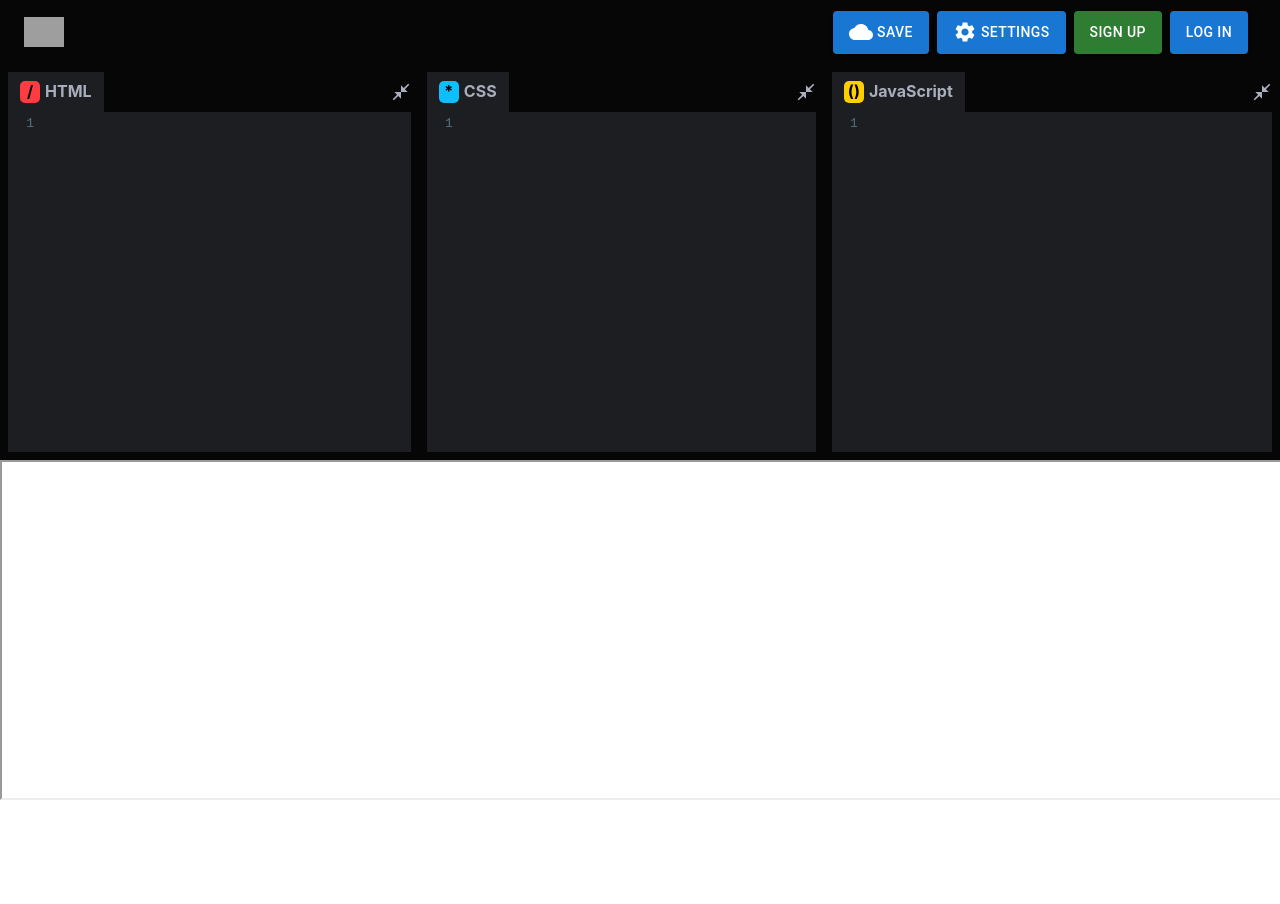
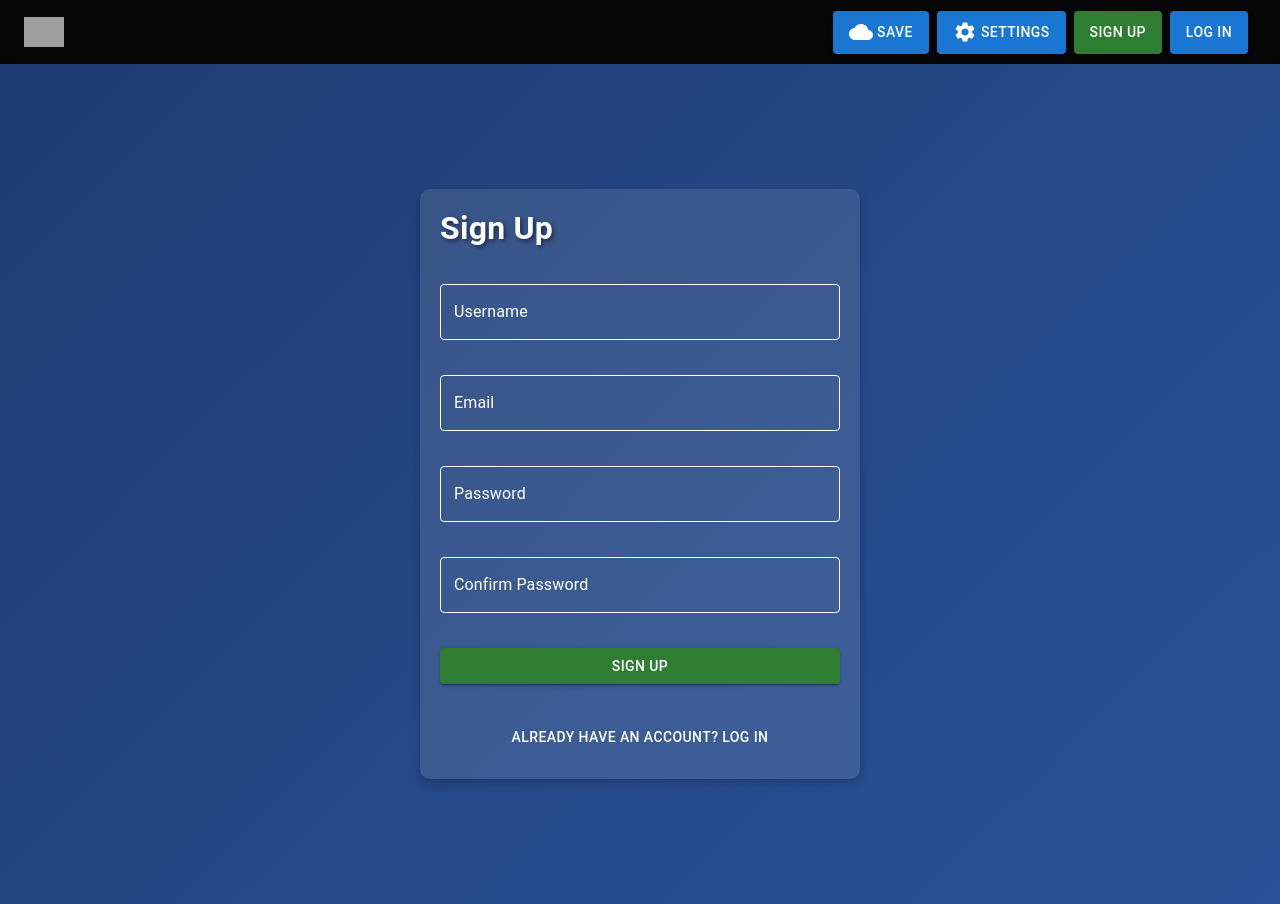
Before and after one commit to reyazul007/first-project, a React (Create React App) app in the folder codepen/: page /signup in a window 1280 px wide. Before the commit the page ends 800 px from the top, so only its background shows below. Built offline with nearby package versions, Linux system fonts and the light colour scheme; grey boxes are pictures that could not be loaded.

Commit message:
login and sign up added

```diff
--- a/codepen/src/App.js
+++ b/codepen/src/App.js
@@ -1,13 +1,23 @@
-//components
-import Home from './components/Home';
-import Dataprovider from './context/DataProvider';
-
+import React from 'react';
+import { BrowserRouter as Router, Routes, Route } from "react-router-dom";
+import { CodeProvider } from './context/CodeContext';
+import Header from "./components/Header";
+import Code from "./components/Code";
+import Login from "./components/Login";
+import SignUp from "./components/Signup";
 
 function App() {
   return (
-    <Dataprovider>
-    <Home/>
-    </Dataprovider>
+    <CodeProvider>
+      <Router>
+        <Header />
+        <Routes>
+          <Route path="/" element={<Code />} />
+          <Route path="/login" element={<Login />} />
+          <Route path="/signup" element={<SignUp />} />
+        </Routes>
+      </Router>
+    </CodeProvider>
   );
 }
 
--- a/codepen/src/components/Code.jsx
+++ b/codepen/src/components/Code.jsx
@@ -1,7 +1,7 @@
-import { useContext } from "react";
+import React, { useContext } from 'react';
 import Editor from "./Editor";
 import { Box, styled } from "@mui/material";
-import { DataContext } from "../context/DataProvider";
+import { CodeContext } from '../context/CodeContext';
 
 const Container = styled(Box)`
   display: flex;
@@ -13,7 +13,8 @@ const Container = styled(Box)`
 `;
 
 const Code = () => {
-  const { html, setHtml, css, setCss, js, setJs } = useContext(DataContext);
+  const { html, setHtml, css, setCss, js, setJs } = useContext(CodeContext);
+
   return (
     <Container>
       <Editor
--- a/codepen/src/components/Header.jsx
+++ b/codepen/src/components/Header.jsx
@@ -1,6 +1,7 @@
 import { AppBar, Toolbar, styled, Button } from "@mui/material";
-import CloudIcon from '@mui/icons-material/Cloud';
-import SettingsIcon from '@mui/icons-material/Settings';
+import CloudIcon from "@mui/icons-material/Cloud";
+import SettingsIcon from "@mui/icons-material/Settings";
+import { useNavigate } from "react-router-dom";
 
 const Container = styled(AppBar)`
   background: #060606;
@@ -10,14 +11,14 @@ const Container = styled(AppBar)`
   }
 `;
 
-const Logo = styled('img')`
+const Logo = styled("img")`
   width: 40px;
   @media (max-width: 768px) {
     width: 30px;
   }
 `;
 
-const ButtonContainer = styled('div')`
+const ButtonContainer = styled("div")`
   display: flex;
   @media (max-width: 768px) {
     flex-direction: column;
@@ -37,18 +38,29 @@ const ResponsiveButton = styled(Button)`
 `;
 
 const Header = () => {
-  const logo =
-    "https://blog.codepen.io/wp-content/uploads/2023/09/logo-white.png";
+  const navigate = useNavigate();
+
   return (
     <>
       <Container position="static">
         <Toolbar style={{ justifyContent: "space-between" }}>
-          <Logo src={logo} alt="logo" /><ButtonContainer>
+          <Logo
+            src="https://blog.codepen.io/wp-content/uploads/2023/09/logo-white.png"
+            alt="logo"
+          />
+          <ButtonContainer>
             <ResponsiveButton variant="contained" color="primary">
-              <CloudIcon style={{ marginRight: "4px" }} /> Save</ResponsiveButton>
-            <ResponsiveButton variant="contained" color="primary"><SettingsIcon style={{ marginRight: "4px" }} /> Settings</ResponsiveButton>
-            <ResponsiveButton variant="contained" color="success"> Sign up</ResponsiveButton>
-            <ResponsiveButton variant="contained" color="primary"> Log in</ResponsiveButton>
+              <CloudIcon style={{ marginRight: "4px" }} /> Save
+            </ResponsiveButton>
+            <ResponsiveButton variant="contained" color="primary">
+              <SettingsIcon style={{ marginRight: "4px" }} /> Settings
+            </ResponsiveButton>
+            <ResponsiveButton variant="contained" color="success" onClick={() => navigate("/signup")}>
+              Sign up
+            </ResponsiveButton>
+            <ResponsiveButton variant="contained" color="primary" onClick={() => navigate("/login")}>
+              Log in
+            </ResponsiveButton>
           </ButtonContainer>
         </Toolbar>
       </Container>
--- /dev/null
+++ b/codepen/src/components/Login.jsx
@@ -0,0 +1,106 @@
+import { Box, Button, TextField, Typography, styled } from "@mui/material";
+import { useNavigate } from "react-router-dom";
+
+const Container = styled(Box)`
+  display: flex;
+  flex-direction: column;
+  align-items: center;
+  justify-content: center;
+  height: 100vh;
+  background: linear-gradient(135deg, #1e3c72 0%, #2a5298 100%);
+  color: white;
+  padding: 20px;
+  box-shadow: 0 4px 8px rgba(0, 0, 0, 0.2);
+`;
+
+const Form = styled(Box)`
+  display: flex;
+  flex-direction: column;
+  gap: 35px;
+  width: 400px; /* Adjusted to medium size */
+  height:500px; /* Increased height */
+  background: rgba(255, 255, 255, 0.1);
+  padding: 20px;
+  border-radius: 10px;
+  box-shadow: 0 4px 8px rgba(0, 0, 0, 0.2);
+`;
+
+const StyledTextField = styled(TextField)`
+  & .MuiOutlinedInput-root {
+    & fieldset {
+      border-color: white;
+    }
+    &:hover fieldset {
+      border-color: #ffeb3b;
+    }
+    &.Mui-focused fieldset {
+      border-color: #ffeb3b;
+    }
+    & input {
+      color: white;
+    }
+  }
+  & .MuiInputLabel-root {
+    color: white;
+  }
+  & .MuiInputLabel-root.Mui-focused {
+    color:white;
+  }
+`;
+
+const StyledButton = styled(Button)`
+  &.MuiButton-containedPrimary {
+    background-color: #ffeb3b;
+    color: black;
+    &:hover {
+      background-color: #fdd835;
+    }
+  }
+  &.MuiButton-textSecondary {
+    color: #ffeb3b;
+    &:hover {
+      background-color: rgba(255, 235, 59, 0.1);
+    }
+  }
+`;
+
+const StyledTypography = styled(Typography)`
+  font-family: 'Roboto', times roman ;
+  font-weight: bold;
+  font-size: 2rem;
+  color:white;
+  text-shadow: 2px 2px 4px rgba(0, 0, 0, 0.5);
+`;
+
+const Login = () => {
+  const navigate = useNavigate();
+
+  const handleLogin = () => {
+    // Add login logic here (e.g., authentication)
+    alert("Login successful! Welcome back.");
+  };
+
+  return (
+    <Container>
+      <Form>
+        <StyledTypography variant="h4" align="left">Log In</StyledTypography>
+        <StyledTextField variant="outlined" label="Email" type="email" fullWidth />
+        <StyledTextField variant="outlined" label="Password" type="password" fullWidth />
+        <Typography variant="body2" align="right" color="white" style={{ cursor: 'pointer' }} onClick={() => alert('Forgot Password functionality to be implemented!')}>
+          Forgot Password?
+        </Typography>
+        <StyledButton variant="contained" color="success" onClick={handleLogin}>
+          Log In
+        </StyledButton>
+        <Button variant="body2" align="left" color="white" onClick={() => navigate("/signup")}>
+        Don't have an account? Sign up
+        </Button>
+        <StyledButton variant="text" color="secondary" onClick={() => navigate("/")}>
+          Back to Home
+        </StyledButton>
+      </Form>
+    </Container>
+  );
+};
+
+export default Login;
--- /dev/null
+++ b/codepen/src/components/Signup.jsx
@@ -0,0 +1,130 @@
+import { useState } from "react";
+import { Box, Button, TextField, Typography, styled } from "@mui/material";
+import { useNavigate } from "react-router-dom";
+
+const Container = styled(Box)`
+  display: flex;
+  flex-direction: column;
+  align-items: center;
+  justify-content: center;
+  height: 100vh;
+  background: linear-gradient(135deg, #1e3c72 0%, #2a5298 100%);
+  color: white;
+  padding: 20px;
+  box-shadow: 0 4px 8px rgba(0, 0, 0, 0.2);
+`;
+
+const Form = styled(Box)`
+   display: flex;
+  flex-direction: column;
+  gap: 35px;
+  width: 400px; /* Adjusted to medium size */
+  height: 550px; /* Increased height */
+  background: rgba(255, 255, 255, 0.1);
+  padding: 20px;
+  border-radius: 10px;
+  box-shadow: 0 4px 8px rgba(0, 0, 0, 0.2);
+`;
+const StyledTypography = styled(Typography)`
+  font-family: 'Roboto', times roman ;
+  font-weight: bold;
+  font-size: 2rem;
+  color:white;
+  text-shadow: 2px 2px 4px rgba(0, 0, 0, 0.5);
+`;
+const StyledTextField = styled(TextField)`
+  & .MuiOutlinedInput-root {
+    & fieldset {
+      border-color: white;
+    }
+    &:hover fieldset {
+      border-color: #ffeb3b;
+    }
+    &.Mui-focused fieldset {
+      border-color: #ffeb3b;
+    }
+    & input {
+      color: white;
+    }
+  }
+  & .MuiInputLabel-root {
+    color: white;
+  }
+  & .MuiInputLabel-root.Mui-focused {
+    color:white;
+  }
+`;
+
+
+const SignUp = () => {
+  const navigate = useNavigate();
+  const [formData, setFormData] = useState({
+    username: "",
+    email: "",
+    password: "",
+    confirmPassword: "",
+  });
+
+  const handleChange = (e) => {
+    setFormData({ ...formData, [e.target.name]: e.target.value });
+  };
+
+  const handleSubmit = () => {
+    if (formData.password !== formData.confirmPassword) {
+      alert("Passwords do not match!");
+      return;
+    }
+    alert("Sign-up successful! Welcome to Codepen Family.");
+  };
+
+  return (
+    <Container>
+      <Form>
+      <StyledTypography variant="h4" align="left">Sign Up</StyledTypography>
+        <StyledTextField
+          variant="outlined"
+          label="Username"
+          name="username"
+          value={formData.username}
+          onChange={handleChange}
+          fullWidth
+        />
+        <StyledTextField
+          variant="outlined"
+          label="Email"
+          type="email"
+          name="email"
+          value={formData.email}
+          onChange={handleChange}
+          fullWidth
+        />
+        <StyledTextField
+          variant="outlined"
+          label="Password"
+          type="password"
+          name="password"
+          value={formData.password}
+          onChange={handleChange}
+          fullWidth
+        />
+        <StyledTextField
+          variant="outlined"
+          label="Confirm Password"
+          type="password"
+          name="confirmPassword"
+          value={formData.confirmPassword}
+          onChange={handleChange}
+          fullWidth
+        />
+        <Button variant="contained" color="success" onClick={handleSubmit}>
+          Sign Up
+        </Button>
+        <Button variant="body2" color="white" onClick={() => navigate("/login")}>
+          Already have an account? Log In
+        </Button>
+      </Form>
+    </Container>
+  );
+};
+
+export default SignUp;
--- /dev/null
+++ b/codepen/src/context/CodeContext.js
@@ -0,0 +1,15 @@
+import { createContext, useState } from 'react';
+
+export const CodeContext = createContext();
+
+export const CodeProvider = ({ children }) => {
+  const [html, setHtml] = useState('');
+  const [css, setCss] = useState('');
+  const [js, setJs] = useState('');
+
+  return (
+    <CodeContext.Provider value={{ html, setHtml, css, setCss, js, setJs }}>
+      {children}
+    </CodeContext.Provider>
+  );
+};
```
